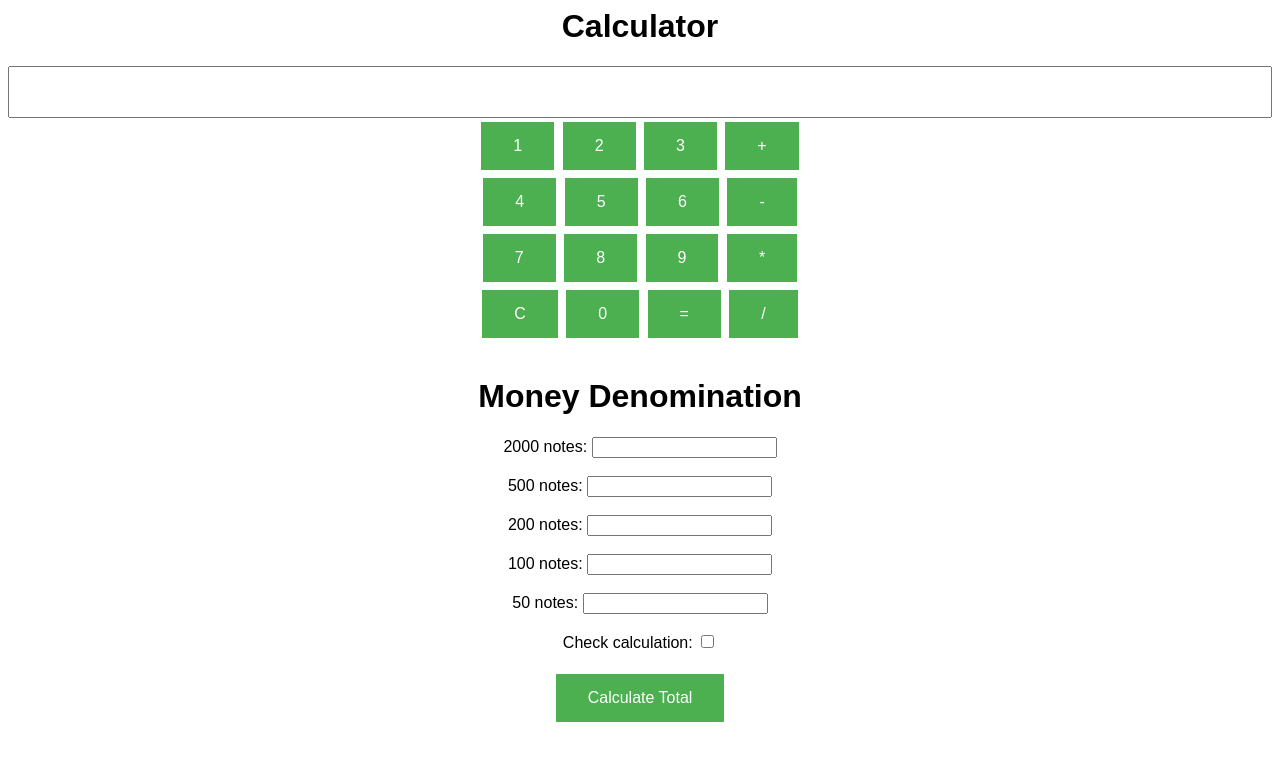
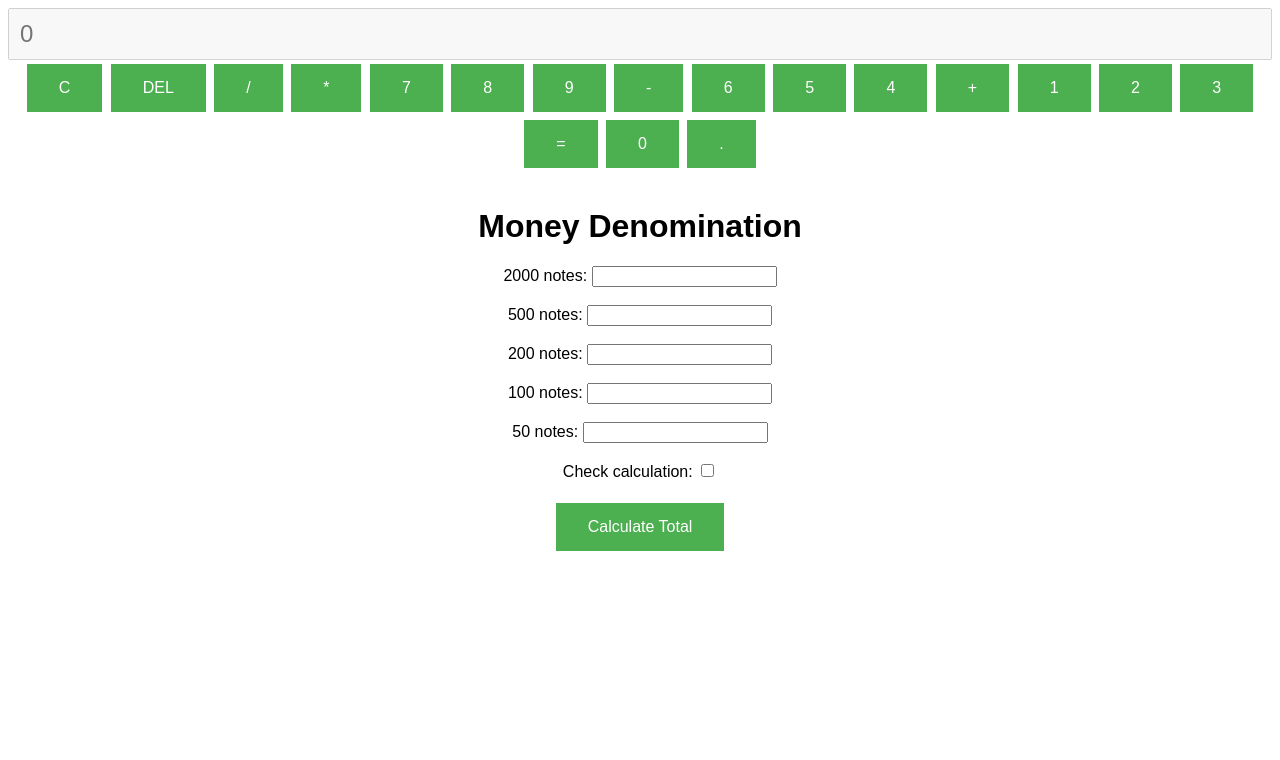
Before and after one commit to devunisathish/MY-CALCY, a plain HTML site: page index.html in a window 1280 px wide. Drawn offline with Linux system fonts and the light colour scheme.

Commit message:
Update index.html

```diff
--- a/index.html
+++ b/index.html
@@ -4,34 +4,42 @@
     <title>Calculator</title>
     <meta name="viewport" content="width=device-width, initial-scale=1">
     <link rel="stylesheet" href="style.css">
+	  <link href="https://fonts.googleapis.com/css2?family=Roboto+Mono:wght@500&display=swap"
+      rel="stylesheet" />
 
   </head>
   <body>
-    <h1>Calculator</h1>
-    <form>
-      <input type="text" name="result" id="result" readonly>
-      <br>
-      <input type="button" value="1" onclick="addToInput('1')">
-      <input type="button" value="2" onclick="addToInput('2')">
-      <input type="button" value="3" onclick="addToInput('3')">
-      <input type="button" value="+" onclick="addToInput('+')">
-      <br>
-      <input type="button" value="4" onclick="addToInput('4')">
-      <input type="button" value="5" onclick="addToInput('5')">
-      <input type="button" value="6" onclick="addToInput('6')">
-      <input type="button" value="-" onclick="addToInput('-')">
-      <br>
-      <input type="button" value="7" onclick="addToInput('7')">
-      <input type="button" value="8" onclick="addToInput('8')">
-      <input type="button" value="9" onclick="addToInput('9')">
-      <input type="button" value="*" onclick="addToInput('*')">
-      <br>
-      <input type="button" value="C" onclick="clearInput()">
-      <input type="button" value="0" onclick="addToInput('0')">
-      <input type="button" value="=" onclick="calculate()">
-      <input type="button" value="/" onclick="addToInput('/')">
-    </form>
+    <div class="calculator">
+      <div class="display">
+        <input type="text" placeholder="0" id="input" disabled />
+      </div>
+      <div class="buttons">
+        <!-- Full Erase -->
+        <input type="button" value="C" id="clear" />
+        <!-- Erase Single Value -->
+        <input type="button" value="DEL" id="erase" />
+        <input type="button" value="/" class="input-button" />
+        <input type="button" value="*" class="input-button" />
 
+        <input type="button" value="7" class="input-button" />
+        <input type="button" value="8" class="input-button" />
+        <input type="button" value="9" class="input-button" />
+        <input type="button" value="-" class="input-button" />
+
+        <input type="button" value="6" class="input-button" />
+        <input type="button" value="5" class="input-button" />
+        <input type="button" value="4" class="input-button" />
+        <input type="button" value="+" class="input-button" />
+
+        <input type="button" value="1" class="input-button" />
+        <input type="button" value="2" class="input-button" />
+        <input type="button" value="3" class="input-button" />
+
+        <input type="button" value="=" id="equal" />
+        <input type="button" value="0" class="input-button" />
+        <input type="button" value="." class="input-button" />
+      </div>
+    </div>
 <BR>
     <BR>
     <h1>Money Denomination</h1>
```
